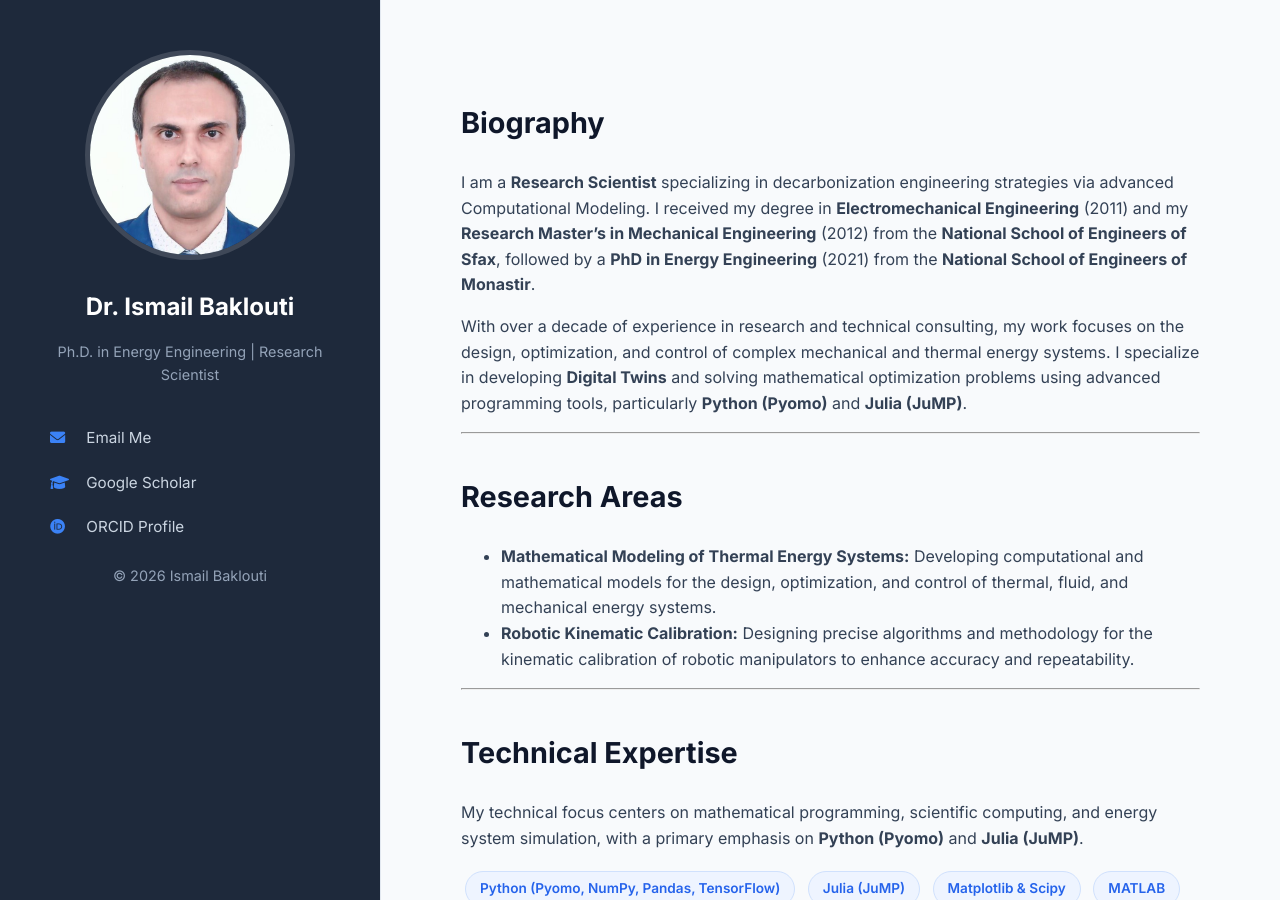
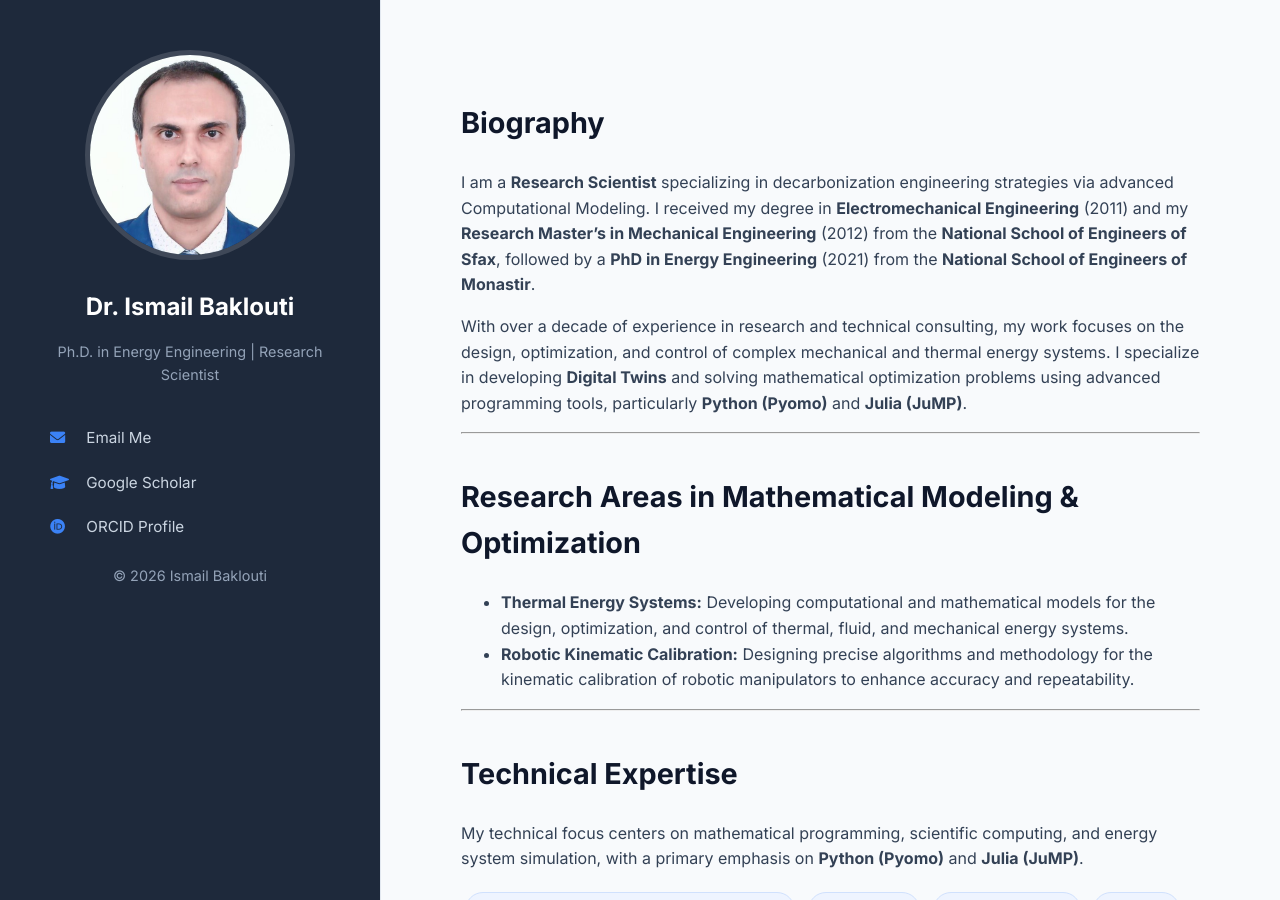
Before and after one commit to ismail-baklouti/ismail-baklouti.github.io, a Jekyll site: the page built from index.md, in a window 1280 px wide and 900 px high. Built offline with Jekyll 4.4.1, drawn with Linux system fonts in a browser that asks for light colours.

Commit message:
Update index.md

```diff
--- a/index.md
+++ b/index.md
@@ -11,9 +11,9 @@ With over a decade of experience in research and technical consulting, my work f
 
 ---
 
-## Research Areas
+## Research Areas in Mathematical Modeling & Optimization
 
-*   **Mathematical Modeling of Thermal Energy Systems:** Developing computational and mathematical models for the design, optimization, and control of thermal, fluid, and mechanical energy systems.
+*   **Thermal Energy Systems:** Developing computational and mathematical models for the design, optimization, and control of thermal, fluid, and mechanical energy systems.
 *   **Robotic Kinematic Calibration:** Designing precise algorithms and methodology for the kinematic calibration of robotic manipulators to enhance accuracy and repeatability.
 
 ---
```
